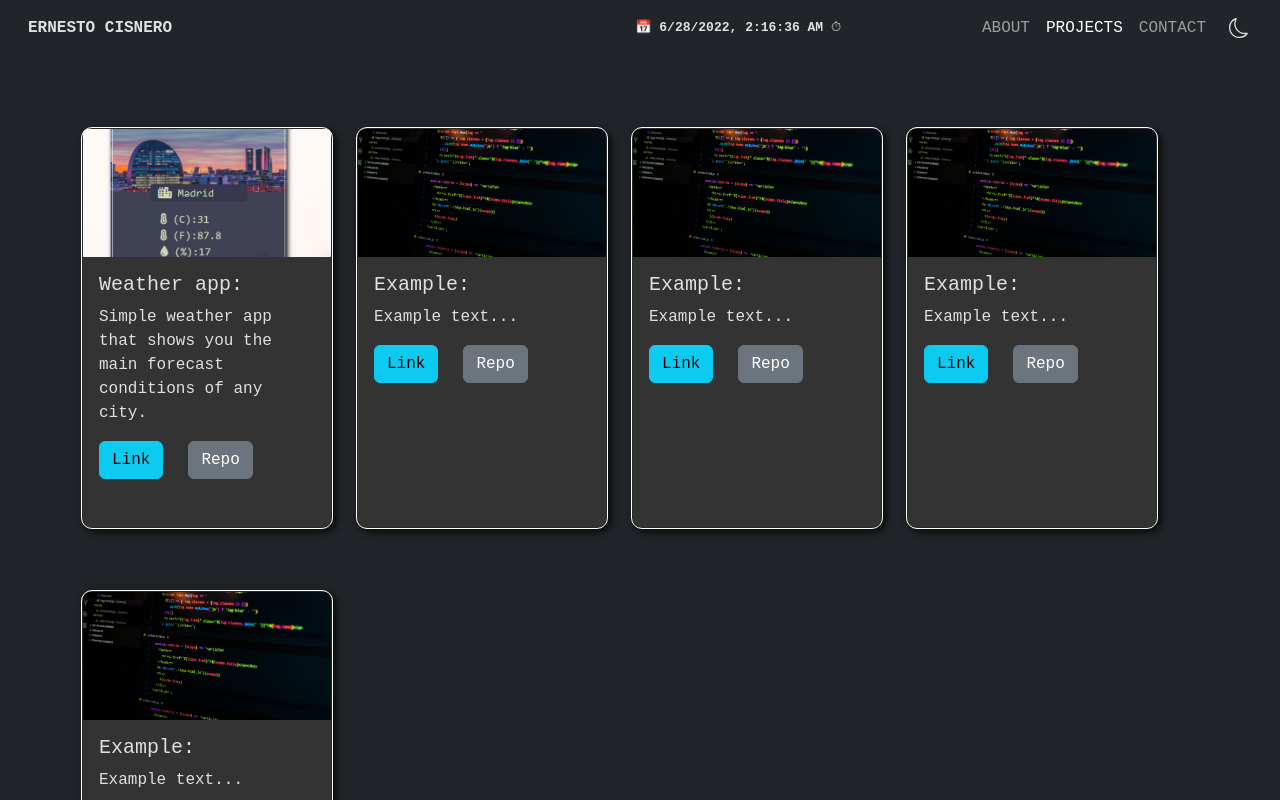
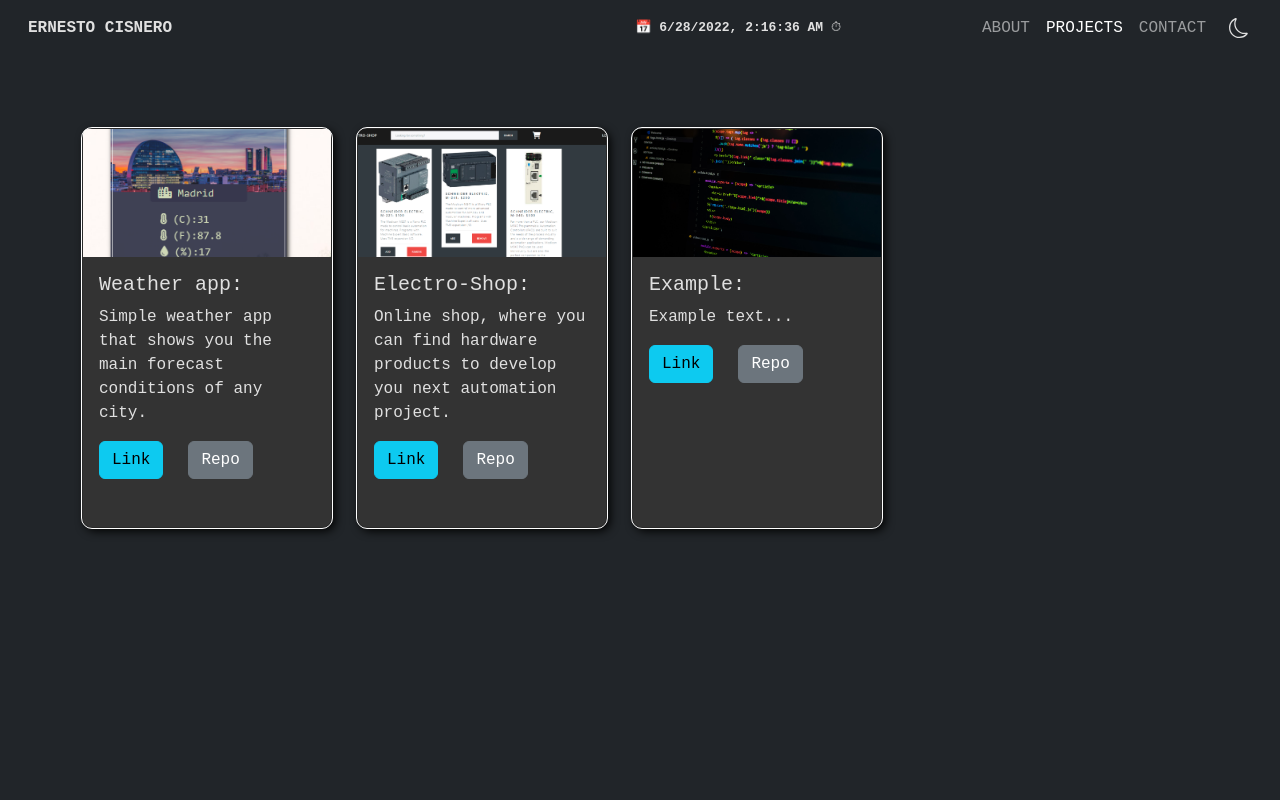
Before and after one commit to ernestocisnero/my-portfolio, a React (Create React App) app: page /projects in a window 1280 px wide. Shown: the top 800 px of the page. Built offline with nearby package versions, Linux system fonts and the light colour scheme.

Commit message:
added electro-shop project

```diff
--- a/src/pages/Projects.jsx
+++ b/src/pages/Projects.jsx
@@ -15,25 +15,11 @@ export const Projects = () => {
                 />
 
                 <Card
-                    ImgPath={"/assets/images/coding-screen.jpg"}
-                    projectTitle={"Example:"}
-                    projectDescription={"Example text..."}
-                    urlProject={"https://google.com"}
-                    urlRepo={"https://google.com"}
-                    />
-                <Card
-                    ImgPath={"/assets/images/coding-screen.jpg"}
-                    projectTitle={"Example:"}
-                    projectDescription={"Example text..."}
-                    urlProject={"https://google.com"}
-                    urlRepo={"https://google.com"}
-                    />
-                <Card
-                    ImgPath={"/assets/images/coding-screen.jpg"}
-                    projectTitle={"Example:"}
-                    projectDescription={"Example text..."}
-                    urlProject={"https://google.com"}
-                    urlRepo={"https://google.com"}
+                    ImgPath={"/assets/images/electro-shop.png"}
+                    projectTitle={"Electro-Shop:"}
+                    projectDescription={"Online shop, where you can find hardware products to develop you next automation project."}
+                    urlProject={"https://electroshopp.netlify.app/"}
+                    urlRepo={"https://github.com/ernestocisnero/electroShop"}
                     />
                 <Card
                     ImgPath={"/assets/images/coding-screen.jpg"}
```
Also changed, not shown: public/assets/images/electro-shop.png (added).
